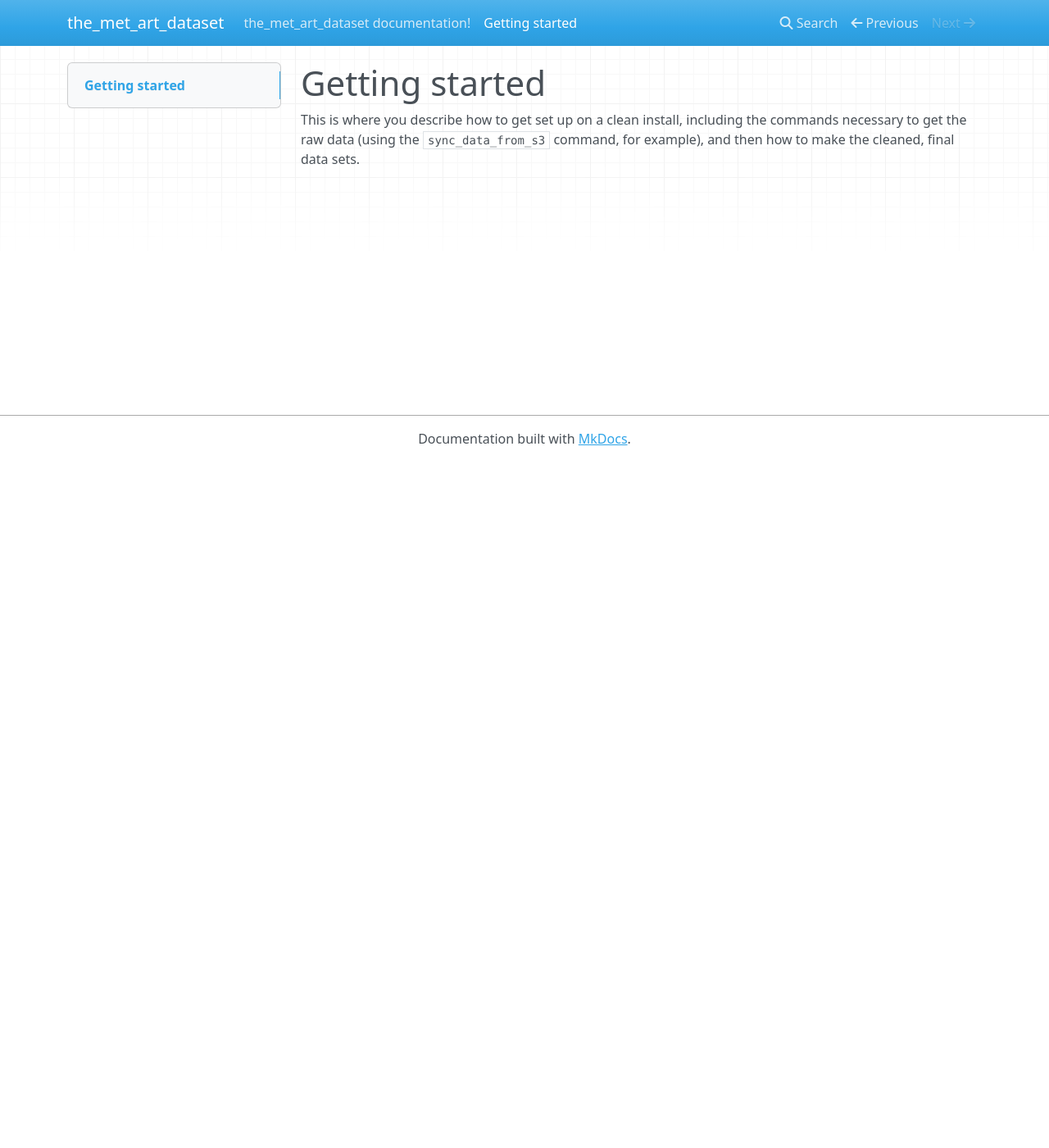
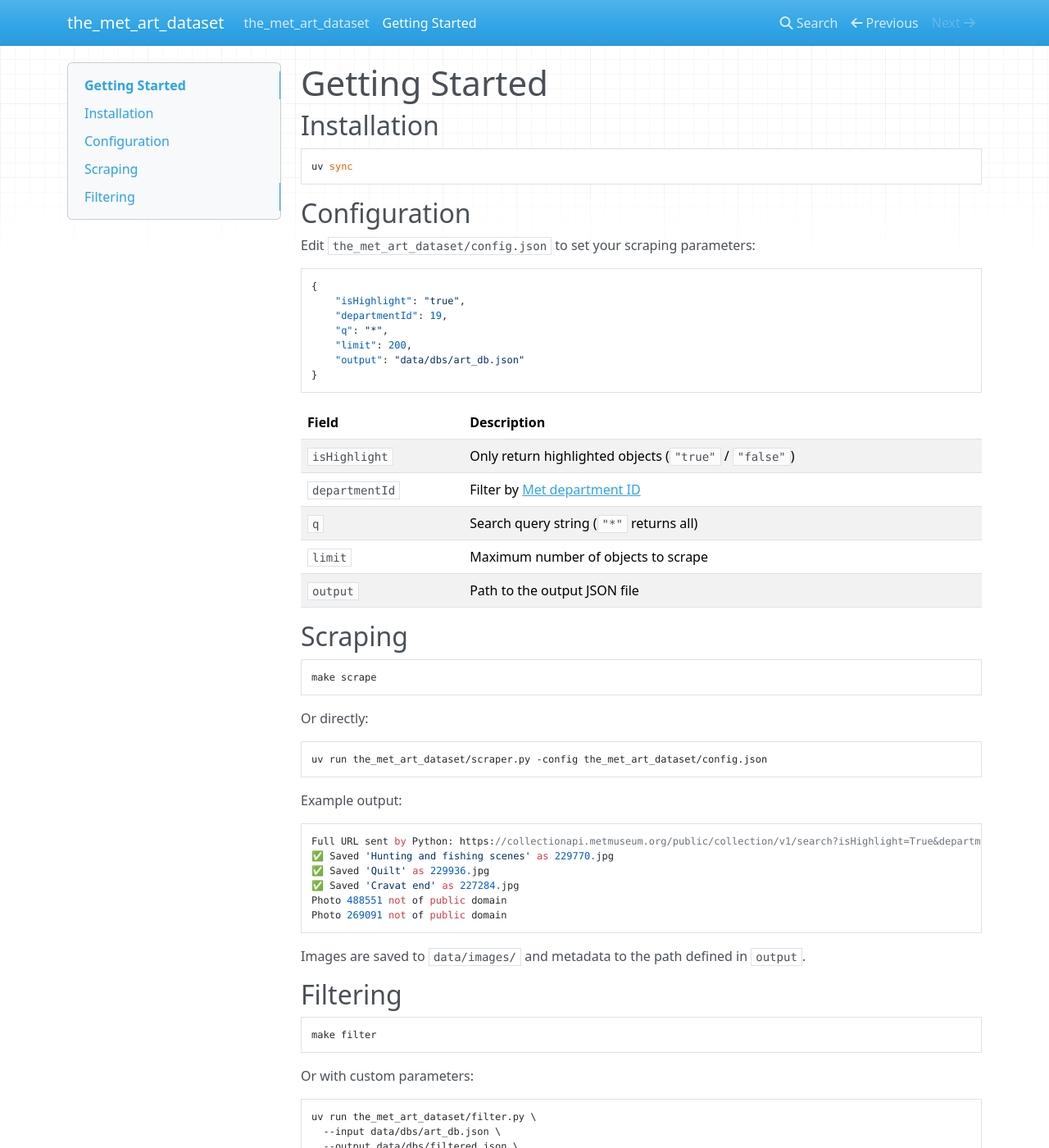
Before and after one commit to ulisesrey/the_met_art_dataset, an MkDocs documentation site: the page built from docs/docs/getting-started.md, in a window 1280 px wide and 1400 px high. Shown: the whole window at 82% size. Built offline with MkDocs 1.6.1, drawn with Linux system fonts in a browser that asks for light colours; nearby versions of some CDN libraries; some of the changed text lies outside the part shown.

Commit message:
add docs

````diff
--- a/docs/docs/getting-started.md
+++ b/docs/docs/getting-started.md
@@ -1,6 +1,69 @@
-Getting started
-===============
+# Getting Started
 
-This is where you describe how to get set up on a clean install, including the
-commands necessary to get the raw data (using the `sync_data_from_s3` command,
-for example), and then how to make the cleaned, final data sets.
+## Installation
+
+```bash
+uv sync
+```
+
+## Configuration
+
+Edit `the_met_art_dataset/config.json` to set your scraping parameters:
+
+```json
+{
+    "isHighlight": "true",
+    "departmentId": 19,
+    "q": "*",
+    "limit": 200,
+    "output": "data/dbs/art_db.json"
+}
+```
+
+| Field | Description |
+|---|---|
+| `isHighlight` | Only return highlighted objects (`"true"` / `"false"`) |
+| `departmentId` | Filter by [Met department ID](https://metmuseum.github.io/#departments) |
+| `q` | Search query string (`"*"` returns all) |
+| `limit` | Maximum number of objects to scrape |
+| `output` | Path to the output JSON file |
+
+## Scraping
+
+```bash
+make scrape
+```
+
+Or directly:
+
+```bash
+uv run the_met_art_dataset/scraper.py -config the_met_art_dataset/config.json
+```
+
+Example output:
+
+```
+Full URL sent by Python: https://collectionapi.metmuseum.org/public/collection/v1/search?isHighlight=True&departmentId=20&q=%2A
+✅ Saved 'Hunting and fishing scenes' as 229770.jpg
+✅ Saved 'Quilt' as 229936.jpg
+✅ Saved 'Cravat end' as 227284.jpg
+Photo 488551 not of public domain
+Photo 269091 not of public domain
+```
+
+Images are saved to `data/images/` and metadata to the path defined in `output`.
+
+## Filtering
+
+```bash
+make filter
+```
+
+Or with custom parameters:
+
+```bash
+uv run the_met_art_dataset/filter.py \
+  --input data/dbs/art_db.json \
+  --output data/dbs/filtered.json \
+  --exclude asian
+```
````
Also changed, not shown: docs/docs/index.md (+15 -5 lines).
